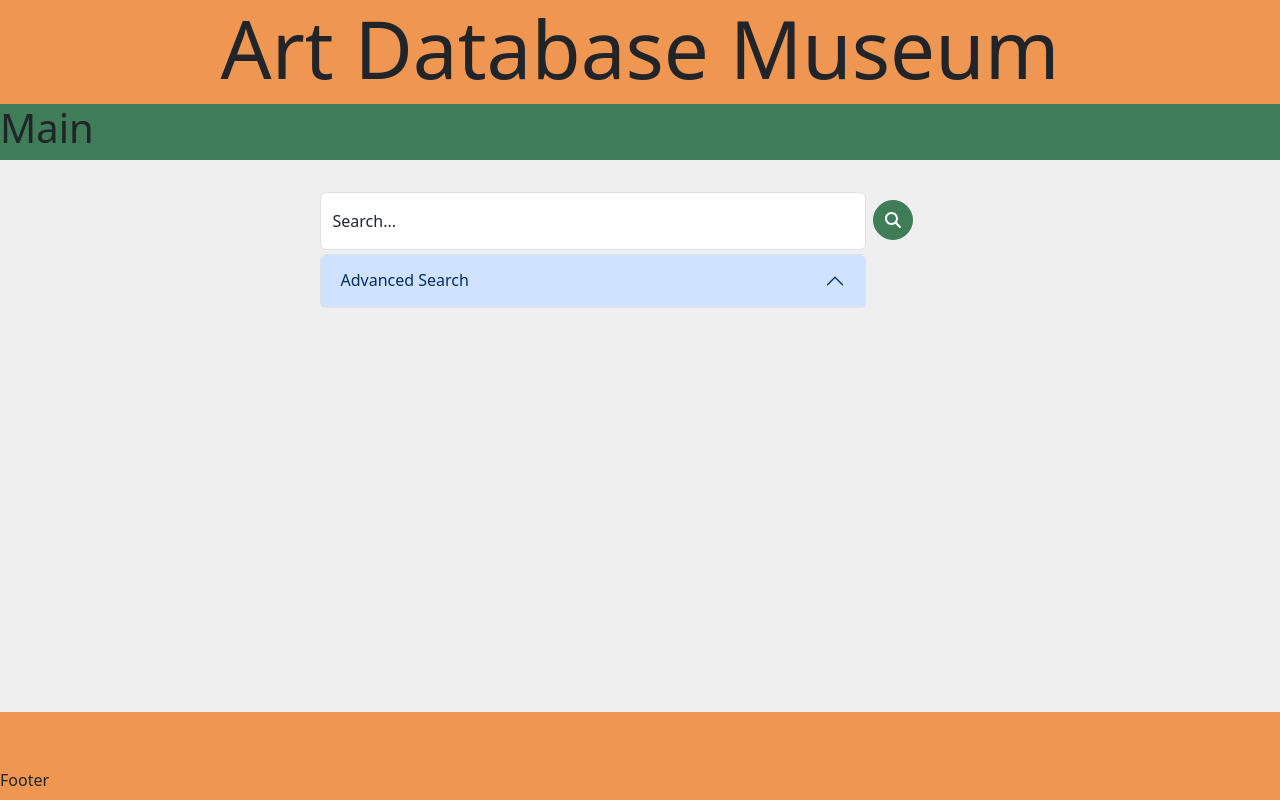
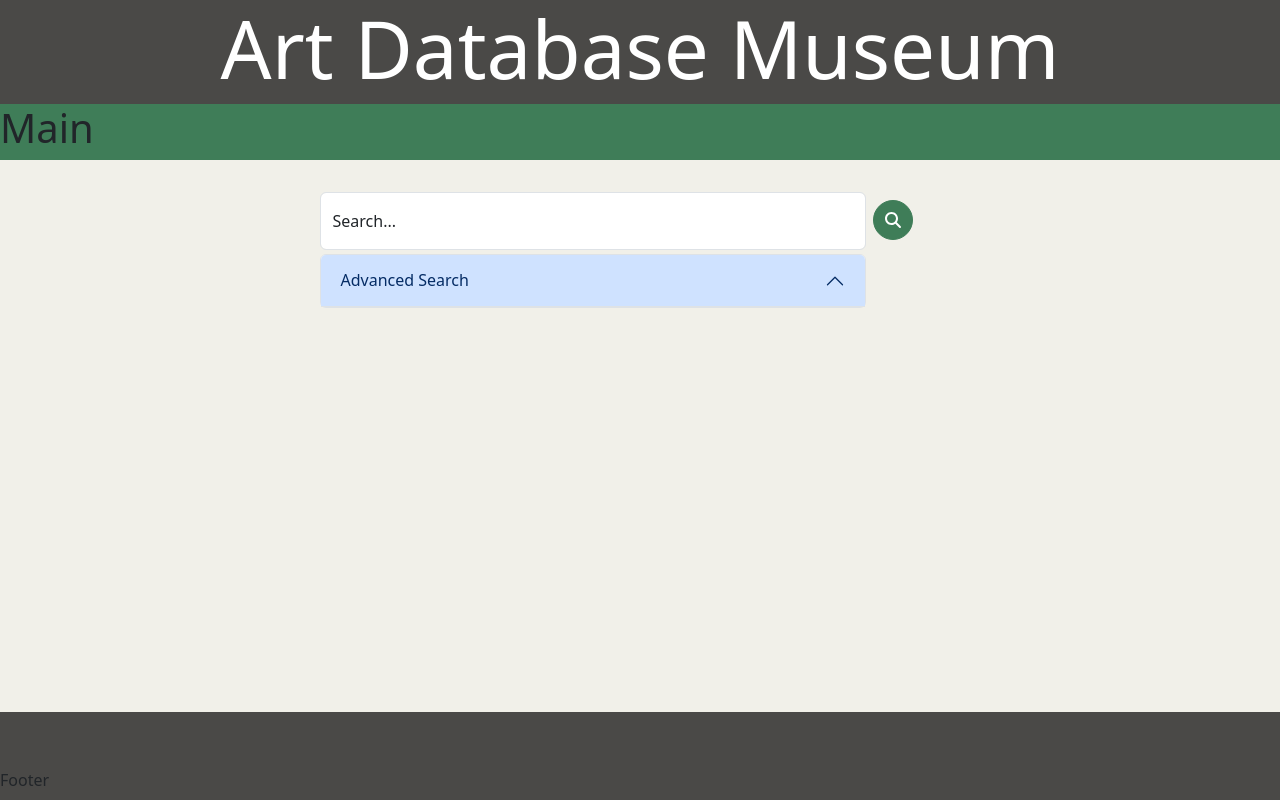
Before and after one commit to cristrinidad/art_database_museum, a Vue app: page / in a window 1280 px wide. Built offline with nearby package versions, Linux system fonts and the light colour scheme.

Commit message:
Changed colors

```diff
--- a/src/App.vue
+++ b/src/App.vue
@@ -73,12 +73,13 @@ function foundBadId(id: number) {
     min-height: 100vh;
     top: 0px;
     left: 0px;
-    background-color: #EFEFEF;
+    background-color: #F1F0E9;
     overflow-y: auto;
 }
 
 .header {
-    background-color: #EF9651;
+    background-color: #4A4947;
+
 }
 
 .main {
@@ -91,6 +92,6 @@ function foundBadId(id: number) {
 }
 
 .footer {
-    background-color: #EF9651;
+    background-color: #4A4947;
 }
 </style>
--- a/src/components/Header.vue
+++ b/src/components/Header.vue
@@ -1,6 +1,6 @@
 <template>
     <div class="">
-        <h1 class="display-1 text-center">Art Database Museum</h1>
+        <h1 class="display-1 text-center text-white">Art Database Museum</h1>
     </div>
 </template>
 
```
